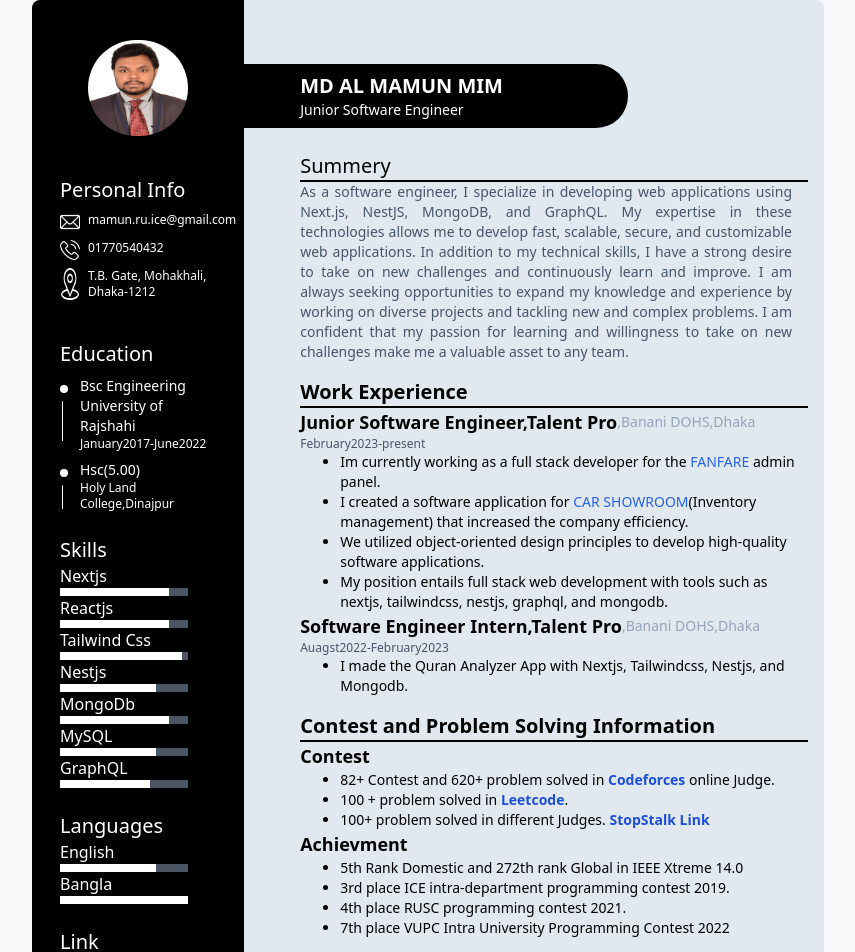
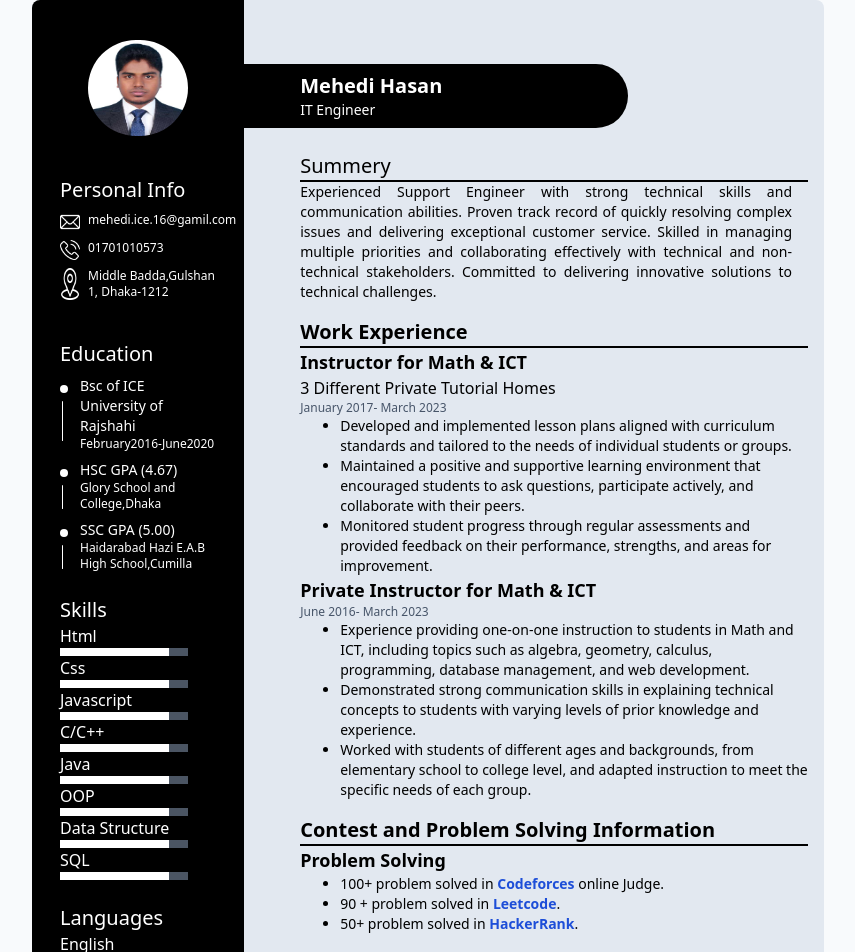
Before and after one commit to MamunsCrafts/CV-APP, a Next.js app: page / in a window 1280 px wide. Shown: the top 952 px of the page, without its empty margins (212-1067 px from the left). Built offline with nearby package versions, Linux system fonts and the light colour scheme.

Commit message:
mehedi cv

```diff
--- a/components/contest.tsx
+++ b/components/contest.tsx
@@ -6,38 +6,29 @@ export default function Contest(){
         </p>
         <div>
           {" "}
-          <p className="text-lg font-bold">Contest</p>
+          <p className="text-lg font-bold">Problem Solving</p>
           <ul className="list-disc ml-10 text-sm">
             <li>
-              82+ Contest and 620+ problem solved in{" "}
+              100+ problem solved in{" "}
               <a className="text-blue-700 font-semibold" href="https://codeforces.com/profile/Mamun">
                 Codeforces
               </a>{" "}
               online Judge.
             </li>
             <li>
-              100 + problem solved in{" "}
+              90 + problem solved in{" "}
               <a className="text-blue-700 font-semibold" href="https://leetcode.com/Mamun16/">
                 Leetcode
               </a>
               .
             </li>
             <li>
-              100+ problem solved in different Judges.{" "}
-              <a className="text-blue-700 font-semibold" href="https://www.stopstalk.com/user/profile/Mamun_16">
-                StopStalk Link
+            50+ problem solved in{" "}
+              <a className="text-blue-700 font-semibold" href="https://leetcode.com/Mamun16/">
+                HackerRank
               </a>
+              .
             </li>
-          </ul>
-        </div>
-        <div>
-          <p className="text-lg font-bold">Achievment</p>
-
-          <ul className="list-disc ml-10 text-sm">
-            <li>5th Rank Domestic and 272th rank Global in IEEE Xtreme 14.0</li>
-            <li>3rd place ICE intra-department programming contest 2019.</li>
-            <li>4th place RUSC programming contest 2021.</li>
-            <li>7th place VUPC Intra University Programming Contest 2022</li>
           </ul>
         </div>
       </div>
--- /dev/null
+++ b/components/data.tsx
@@ -0,0 +1,65 @@
+export const title = "Mehedi Hasan Live CV"
+export const sideNameAndDesignation = {
+  name: "Mehedi Hasan",
+  designation: "IT Engineer",
+}
+export const summery = {
+  field: "Summery",
+  description:
+    "Experienced Support Engineer with strong technical skills and communication abilities. Proven track record of quickly resolving complex issues and delivering exceptional customer service. Skilled in managing multiple priorities and collaborating effectively with technical and non-technical stakeholders. Committed to delivering innovative solutions to technical challenges.",
+}
+export const project = {
+  field: "Academic Projects",
+  projectName: "Blood Bank Management System",
+  description: [
+    "This projects was built with html,css,Asp.net",
+    "This software may be registered and accessed by both Donar and Blood Seeker",
+    "Provides attractive and user friendly screens",
+    "The project gives all neccessary information about the donors",
+  ],
+}
+export const skills = {
+  field: "Skills",
+  description: ["Html", "Css", "Javascript", "C/C++", "Java", "OOP", "Data Structure", "SQL"],
+}
+export const workExperience = [
+  {
+    field: "Work Experience",
+    institution: " Instructor for Math & ICT",
+    subTag: "3 Different Private Tutorial Homes",
+    time: "January 2017- March 2023",
+    description: [
+      "Developed and implemented lesson plans aligned with curriculum standards and tailored to the needs of individual students or groups.",
+      "Maintained a positive and supportive learning environment that encouraged students to ask questions, participate actively, and collaborate with their peers.",
+      "Monitored student progress through regular assessments and provided feedback on their performance, strengths, and areas for improvement.",
+    ],
+  },
+  {
+    field: "Work Experience",
+    institution: "Private Instructor for Math & ICT",
+    time: "June 2016- March 2023",
+    description: [
+      "Experience providing one-on-one instruction to students in Math and ICT, including topics such as algebra, geometry, calculus, programming, database management, and web development.",
+      "Demonstrated strong communication skills in explaining technical concepts to students with varying levels of prior knowledge and experience.",
+      "Worked with students of different ages and backgrounds, from elementary school to college level, and adapted instruction to meet the specific needs of each group.",
+    ],
+  },
+]
+export const personalInfo = {
+  email: "mehedi.ice.16@gamil.com",
+  mobile: "01701010573",
+  address: "Middle Badda,Gulshan 1, Dhaka-1212",
+}
+export const bechelorEducation = {
+  degree: "Bsc of ICE",
+  bechelor_insititution: "University of Rajshahi",
+  time: "February2016-June2020",
+}
+export const hsc = {
+  result: "HSC GPA (4.67)",
+  collegeName: "Glory School and College,Dhaka",
+}
+export const ssc = {
+  result: "SSC GPA (5.00)",
+  schoolName: "Haidarabad Hazi E.A.B High School,Cumilla",
+}
--- a/components/experience.tsx
+++ b/components/experience.tsx
@@ -1,58 +1,32 @@
 import { useRouter } from "next/router"
+import { workExperience } from "./data"
 export default function Experience(){
   const router =useRouter()
     return (
       <div>
-        <p className="text-xl font-semibold border-b-2 border-spacing-2 border-black">Work Experience</p>
-        <div>
-          {" "}
-          <div className="flex ">
-            <p className="text-lg font-bold"> Junior Software Engineer,Talent Pro</p>{" "}
-            <p className="text-sm mt-1 text-slate-400">,Banani DOHS,Dhaka</p>
+        <p className="text-xl font-semibold border-b-2 border-spacing-2 border-black">{workExperience[0].field}</p>
+        {workExperience.map((work,idx) => (
+          <div key={idx}>
+            {" "}
+            <div className="flex flex-col ">
+              <p className="text-lg font-bold"> {work.institution}</p>
+
+              <p className="text-md "> {work.subTag}</p>
+
+            </div>
+            <p className="text-slate-600 text-xs">{work.time}</p>
+            <ul className="list-disc ml-10 text-sm">
+              {work.description.map((item,idx)=>
+               <li>
+                {item}
+
+              </li>)}
+
+
+            </ul>
           </div>
-          <p className="text-slate-600 text-xs">February2023-present</p>
-          <ul className="list-disc ml-10 text-sm">
-            <li>
-              Im currently working as a full stack developer for the{" "}
-              <span
-                className="text-blue-600 cursor-pointer uppercase"
-                onClick={() => {
-                  router.push("http://admin.fanfarebd.com/")
-                }}>
-                {" "}
-                fanfare{" "}
-              </span>
-              admin panel.
-            </li>
-            <li>
-              I created a software application for{" "}
-              <span
-                className="text-blue-600 cursor-pointer uppercase"
-                onClick={() => {
-                  router.push("http://goldenmilesapp.com")
-                }}>
-                {" "}
-                Car Showroom
-              </span>
-              (Inventory management) that increased the company efficiency.
-            </li>
-            <li>We utilized object-oriented design principles to develop high-quality software applications.</li>
-            <li>
-              My position entails full stack web development with tools such as nextjs, tailwindcss, nestjs, graphql,
-              and mongodb.
-            </li>
-          </ul>
-        </div>
-        <div>
-          <div className="flex ">
-            <p className="text-lg font-bold"> Software Engineer Intern,Talent Pro</p>{" "}
-            <p className="text-sm mt-1 text-slate-400">,Banani DOHS,Dhaka</p>
-          </div>
-          <p className="text-slate-600 text-xs">Auagst2022-February2023</p>
-          <ul className="list-disc ml-10 text-sm">
-            <li>I made the Quran Analyzer App with Nextjs, Tailwindcss, Nestjs, and Mongodb.</li>
-          </ul>
-        </div>
+        ))}
+
       </div>
     )
 }
--- a/components/sidebar.tsx
+++ b/components/sidebar.tsx
@@ -1,4 +1,5 @@
 import Image from 'next/image'
+import { bechelorEducation, hsc, personalInfo, skills, ssc } from './data'
 export default function Sidebar(){
     return (
       <div className="bg-black text-white w-80 px-2 rounded-l-lg ">
@@ -16,15 +17,15 @@ export default function Sidebar(){
 
           <div className="flex space-x-2">
             <Image src="/email.png" alt="Picture of Mamun" width={20} height={20} />
-            <p className="text-xs">mamun.ru.ice@gmail.com</p>
+            <p className="text-xs">{personalInfo.email}</p>
           </div>
           <div className="flex space-x-2">
             <Image src="/phone-call.png" alt="Picture of Mamun" width={20} height={20} />
-            <p className="text-xs"> 01770540432</p>
+            <p className="text-xs">{personalInfo.mobile}</p>
           </div>
           <div className="flex space-x-2">
             <Image src="/location.png" alt="Picture of Mamun" width={20} height={20} />
-            <p className="text-xs">T.B. Gate, Mohakhali, Dhaka-1212</p>
+            <p className="text-xs">{personalInfo.address}</p>
           </div>
         </div>
         <div className="mt-10 mx-5 space-y-2">
@@ -35,9 +36,9 @@ export default function Sidebar(){
               <p className="bg-white rounded-full w-[1px] h-10 text-xs ml-[2px]"></p>
             </div>
             <div>
-              <p className="text-sm">Bsc Engineering</p>
-              <p className="text-sm">University of Rajshahi</p>
-              <p className="text-xs">January2017-June2022</p>
+              <p className="text-sm">{bechelorEducation.degree}</p>
+              <p className="text-sm">{bechelorEducation.bechelor_insititution}</p>
+              <p className="text-xs">{bechelorEducation.time}</p>
             </div>
           </div>
           <div className="flex space-x-3">
@@ -46,43 +47,33 @@ export default function Sidebar(){
               <p className="bg-white rounded-full w-[1px] h-6 text-xs ml-[2px]"></p>
             </div>
             <div>
-              <p className="text-sm">Hsc(5.00)</p>
-              <p className="text-xs">Holy Land College,Dinajpur</p>
+              <p className="text-sm">{hsc.result}</p>
+              <p className="text-xs">{hsc.collegeName}</p>
             </div>
           </div>
+          <div className="flex space-x-3">
+            <div className="space-y-2">
+              <p className="bg-white rounded-full w-2 h-2 text-xs mt-[9px]"></p>
+              <p className="bg-white rounded-full w-[1px] h-6 text-xs ml-[2px]"></p>
+            </div>
+          <div>
+            <p className="text-sm">{ssc.result}</p>
+            <p className="text-xs">{ssc.schoolName}</p>
+          </div>
+          </div>
+
         </div>
 
         <div className="mt-6 mx-5">
-          <p className="text-xl">Skills</p>
-
-          <p>Nextjs</p>
-          <div className="w-32 bg-gray-600  h-2  dark:bg-gray-700">
-            <div className="bg-white h-2 " style={{ width: "85%" }} />
-          </div>
-          <p>Reactjs</p>
-          <div className="w-32 bg-gray-600  h-2  dark:bg-gray-700">
-            <div className="bg-white h-2 " style={{ width: "85%" }} />
-          </div>
-          <p>Tailwind Css</p>
-          <div className="w-32 bg-gray-600  h-2  dark:bg-gray-700">
-            <div className="bg-white h-2 " style={{ width: "95%" }} />
-          </div>
-          <p>Nestjs</p>
-          <div className="w-32 bg-gray-600  h-2  dark:bg-gray-700">
-            <div className="bg-white h-2 " style={{ width: "75%" }} />
-          </div>
-          <p>MongoDb</p>
-          <div className="w-32 bg-gray-600  h-2  dark:bg-gray-700">
-            <div className="bg-white h-2 " style={{ width: "85%" }} />
-          </div>
-          <p>MySQL</p>
-          <div className="w-32 bg-gray-600  h-2  dark:bg-gray-700">
-            <div className="bg-white h-2 " style={{ width: "75%" }} />
-          </div>
-          <p>GraphQL</p>
-          <div className="w-32 bg-gray-600  h-2  dark:bg-gray-700">
-            <div className="bg-white h-2 " style={{ width: "70%" }} />
-          </div>
+          <p className="text-xl">{skills.field}</p>
+          {skills.description.map((item: string) => (
+            <>
+              <p>{item}</p>
+              <div className="w-32 bg-gray-600  h-2  dark:bg-gray-700">
+                <div className="bg-white h-2 " style={{ width: "85%" }} />
+              </div>
+            </>
+          ))}
         </div>
 
         <div className="mt-6 mx-5">
@@ -96,26 +87,6 @@ export default function Sidebar(){
             <div className="bg-white h-2 " style={{ width: "100%" }} />
           </div>
         </div>
-
-        <div className="mt-6 mx-5 flex-col pb-20">
-          <p className="text-xl">Link</p>
-
-          <p>
-            <a href="https://github.com/Mamun1646" className="underline text-sx">
-              Github
-            </a>
-          </p>
-          <p>
-            <a href="https://portfolio-delta-five-81.vercel.app/" className="underline text-sx">
-              Portfolio
-            </a>
-          </p>
-          <p>
-            <a href="https://www.linkedin.com/in/almamunmim1611177146/" className="underline text-sx">
-              LinkedIn
-            </a>
-          </p>
-        </div>
       </div>
     )
 }
--- a/components/summary.tsx
+++ b/components/summary.tsx
@@ -1,15 +1,12 @@
+import { summery } from "./data";
+
 export default function Summery(){
     return (
       <div className="mt-6">
-        <p className="text-xl border-b-2 border-spacing-2 border-black">Summery</p>
-        <p className="text-slate-600 text-sm text-justify mr-4">
-          As a software engineer, I specialize in developing web applications using Next.js, NestJS, MongoDB, and
-          GraphQL. My expertise in these technologies allows me to develop fast, scalable, secure, and customizable web
-          applications. In addition to my technical skills, I have a strong desire to take on new challenges and
-          continuously learn and improve. I am always seeking opportunities to expand my knowledge and experience by
-          working on diverse projects and tackling new and complex problems. I am confident that my passion for learning
-          and willingness to take on new challenges make me a valuable asset to any team.
-        </p>
+        <p className="text-xl border-b-2 border-spacing-2 border-black">{summery.field}</p>
+        <p className="text-black text-sm text-justify mr-4">
+          {summery.description}
+         </p>
       </div>
     )
 }
--- a/pages/index.tsx
+++ b/pages/index.tsx
@@ -7,12 +7,13 @@ import Summery from "@/components/summary";
 import Experience from "@/components/experience";
 import Contest from "@/components/contest";
 import Projects from "@/components/projects";
+import { sideNameAndDesignation, title } from "@/components/data";
 
 export default function Home() {
   return (
     <div className="rounded-lg bg-slate-50">
       <Head>
-        <title>Mamun-Software Engineer</title>
+        <title>{title}</title>
         <meta name="description" content="Generated by create next app" />
         <meta name="viewport" content="width=device-width, initial-scale=1" />
         <link rel="icon" href="/favicon.ico" />
@@ -22,8 +23,8 @@ export default function Home() {
         <Sidebar />
         <div>
           <div className="bg-black h-16 rounded-r-full py-2 text-white  text-xl w-96  mt-16">
-            <p className="font-semibold ml-14">MD AL MAMUN MIM</p>
-            <p className="text-sm ml-14">Junior Software Engineer</p>
+            <p className="font-semibold ml-14">{sideNameAndDesignation.name}</p>
+            <p className="text-sm ml-14">{sideNameAndDesignation.designation}</p>
           </div>
           <div className="ml-14 flex-col space-y-4">
             <Summery />
```
Also changed, not shown: components/projects.tsx (+8 -7 lines), public/formal.jpg, 1 other file (tests, documents, lock files or other folders).
